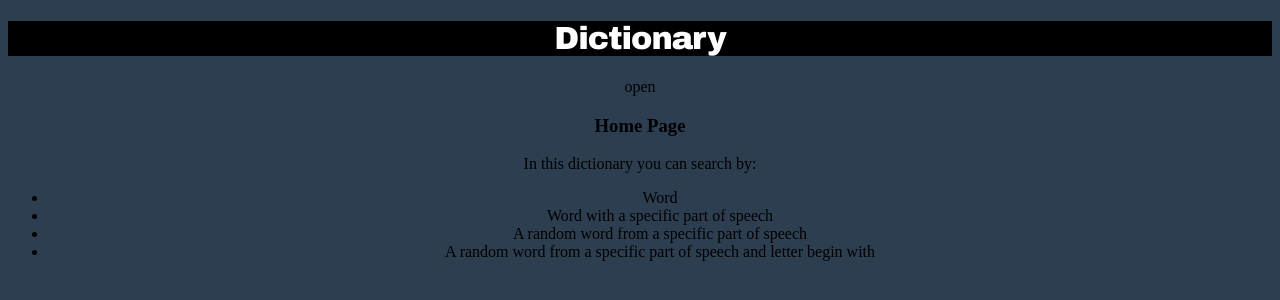
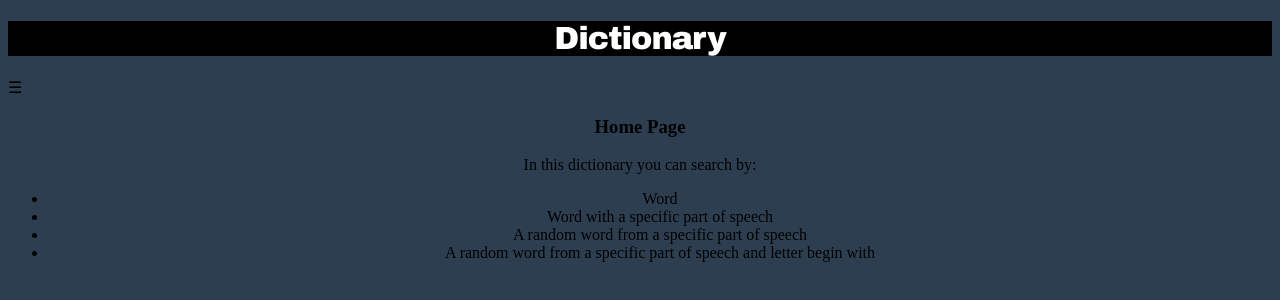
Before and after one commit to ofirsalem1/aws-dictionary, a React (Create React App) app in the folder front/: page / in a window 1280 px wide. Shown: the top 300 px of the page. Built offline with nearby package versions, Linux system fonts and the light colour scheme.

Commit message:
order the navbar

```diff
--- a/front/src/components/NavBar.tsx
+++ b/front/src/components/NavBar.tsx
@@ -1,9 +1,9 @@
 import React, { useRef } from 'react';
+import { useNavigate } from 'react-router-dom';
 
 const NavBar = () => {
   const mySidenav: any = useRef();
-  console.log(mySidenav.current);
-
+  const navigate = useNavigate();
   /* Set the width of the side navigation to 250px */
   const openNav = () => {
     mySidenav.current.style.width = '250px';
@@ -18,13 +18,16 @@ const NavBar = () => {
         <span className="closebtn" onClick={closeNav}>
           &times;
         </span>
-        <span>About</span>
-        <span>Services</span>
-        <span>Clients</span>
-        <span>Contact</span>
+        <span onClick={() => navigate('/')}>Home</span>
+        <span>Word</span>
+        <span>Word With Pos</span>
+        <span>Random Word Pos</span>
+        <span>Random Word Pos With Letter</span>
       </div>
       {/* // Use any element to open the sidenav */}
-      <span onClick={openNav}>open</span>
+      <span className="open-nav" onClick={openNav}>
+        ☰
+      </span>
       {/* // Add all page content inside this div if you want the side nav to push page content to the
       right (not used if you only want the sidenav to sit on top of the page */}
     </div>
--- a/front/src/index.css
+++ b/front/src/index.css
@@ -31,6 +31,7 @@ body {
   color: #818181;
   display: block;
   transition: 0.3s;
+  cursor: pointer;
 }
 
 /* When you mouse over the navigation links, change their color */
@@ -45,6 +46,10 @@ body {
   right: 25px;
   font-size: 36px;
   margin-left: 50px;
+}
+.open-nav {
+  margin-right: 100%;
+  cursor: pointer;
 }
 
 /* Style page content - use this if you want to push the page content to the right when you open the side navigation */
```
